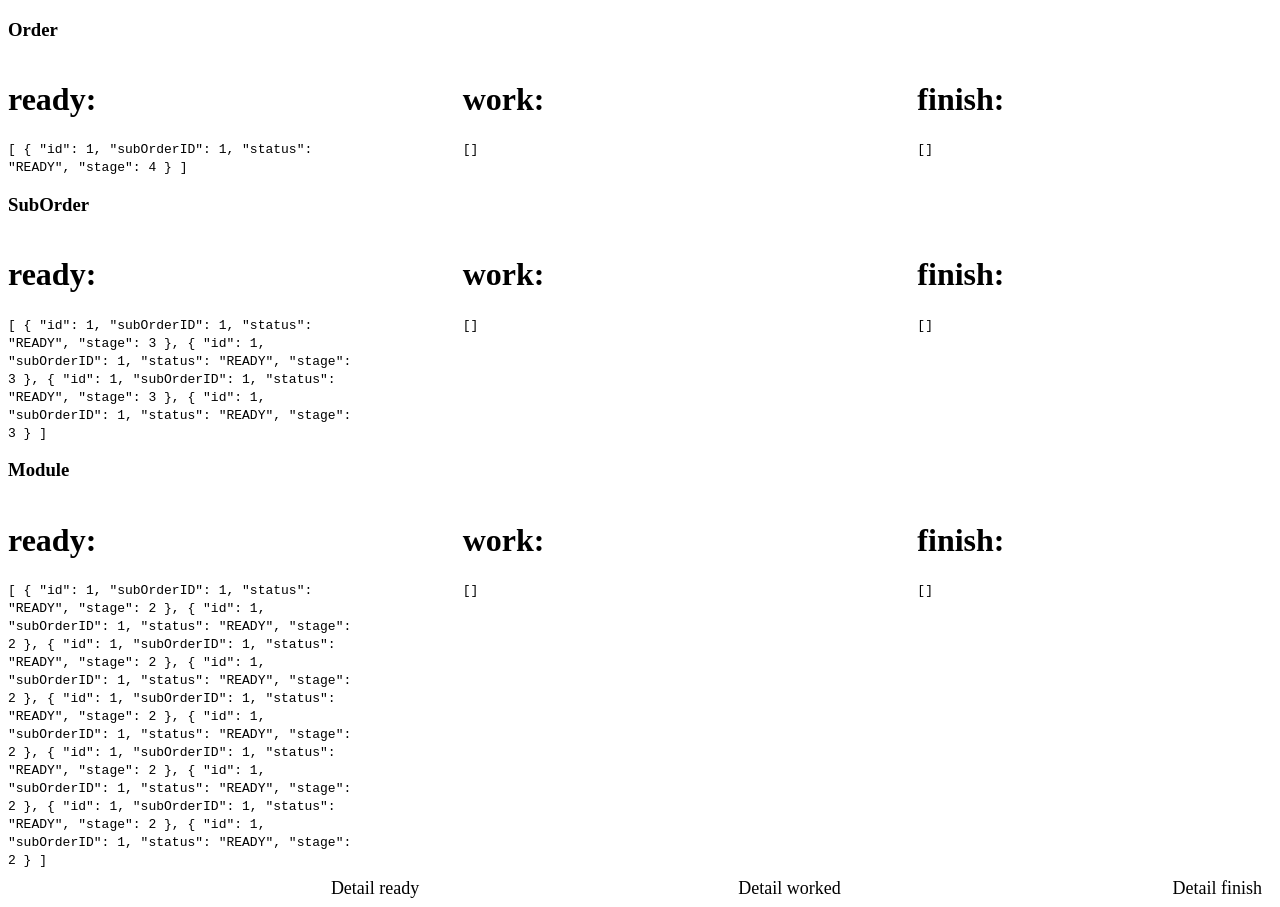
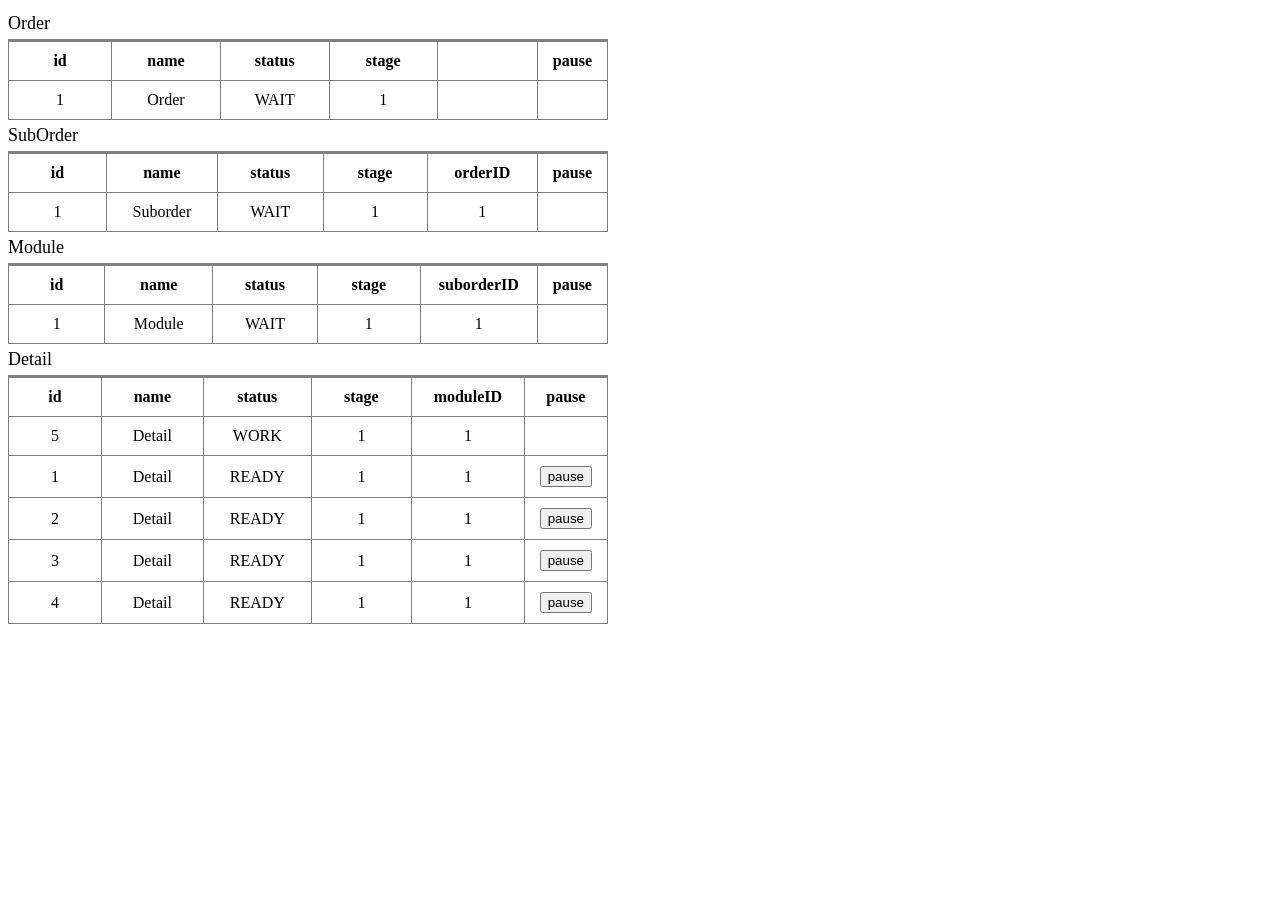
Before and after one commit to Hazard-87/project, a Vue app: page / in a window 1280 px wide. Shown: the top 907 px of the page. After the commit the page ends 800 px from the top, so only its background shows below. Built offline with nearby package versions, Linux system fonts and the light colour scheme.

Commit message:
Реализован переход задач

```diff
--- a/src/components/Detail.vue
+++ b/src/components/Detail.vue
@@ -1,137 +1,110 @@
 <template>
   <div>
     <div class="container">
-      <table>
-        <caption>
-          Detail ready
-        </caption>
-        <tr>
-          <th>id</th>
-          <th>name</th>
-          <th>status</th>
-          <th>stage</th>
-          <th>moduleID</th>
-        </tr>
-        <tr v-for="item in orders" :key="item.id">
-          <td>{{ item.id }}</td>
-          <td>{{ item.name }}</td>
-          <td>{{ item.status }}</td>
-          <td>{{ item.stage }}</td>
-          <td>{{ item.moduleID }}</td>
-        </tr>
-      </table>
-      <table>
-        <caption>Detail worked</caption>
-        <tr>
-          <th>id</th>
-          <th>name</th>
-          <th>status</th>
-          <th>stage</th>
-          <th>moduleID</th>
-        </tr>
-        <tr v-for="item in worked" :key="item.id">
-          <td>{{ item.id }}</td>
-          <td>{{ item.name }}</td>
-          <td>{{ item.status }}</td>
-          <td>{{ item.stage }}</td>
-          <td>{{ item.moduleID }}</td>
-        </tr>
-      </table>
-      <table>
-        <caption>Detail finish</caption>
-        <tr>
-          <th>id</th>
-          <th>name</th>
-          <th>status</th>
-          <th>stage</th>
-          <th>moduleID</th>
-        </tr>
-        <tr v-for="item in finish" :key="item.id">
-          <td>{{ item.id }}</td>
-          <td>{{ item.name }}</td>
-          <td>{{ item.status }}</td>
-          <td>{{ item.stage }}</td>
-          <td>{{ item.moduleID }}</td>
-        </tr>
-      </table>
-
-      <!-- <div class="work">
-        <h1>ready:</h1>
-        <code>{{ orders }} </code>
-      </div> -->
-      <!-- <div class="worked">
-        <h1>work:</h1>
-        <code>{{ worked }} </code>
-      </div>
-      <div class="finish">
-        <h1>finish:</h1>
-        <code>{{ finish }} </code>
-      </div> -->
+      <Table :orders="details" :stage="order.stage" title="Detail" @onClick="setPause" />
     </div>
   </div>
 </template>
+
 <script>
+import Table from "@/components/Table.vue";
+
 const WORK = "WORK";
 const READY = "READY";
+const PAUSE = "PAUSE";
 const FINISH = "FINISH";
 
 export default {
-  props: ["id"],
+  name: "Detail",
+
+  components: {
+    Table,
+  },
+
+  props: ["details", "id", "order"],
 
   data() {
     return {
       time: 5000,
-      intervalID: 0,
-      orders: [],
-      worked: [],
-      finish: [],
-      data: {
-        id: 1,
-        name: "detail",
-        moduleID: 1,
-        status: READY,
-        stage: 1,
-      },
+      // orders: [],
+      // worked: [],
+      // finish: [],
+      // detailsData: {
+      //   id: 1,
+      //   name: "Detail",
+      //   listID: 1,
+      //   status: READY,
+      //   stage: 1,
+      // },
     };
   },
 
   methods: {
+    setPause(index) {
+      if (this.orders[index].status === READY) {
+        this.orders[index].status = PAUSE;
+      } else {
+        this.orders[index].status = READY;
+      }
+    },
+
     setWorked() {
-      setTimeout(() => {
-        if (this.orders.length) {
-          let el = { ...this.orders.pop() };
+      let isReady = this.details.find((item) => item.status === READY);
+      if (isReady) {
+        setTimeout(() => {
+          // if (this.orders.length) {
+          let el = { ...this.details.pop() };
           el.status = WORK;
-          el.id = this.orders.length;
-          this.worked.push(el);
+          // el.id = this.orders.length;
+          // this.worked.push(el);
+          this.details.unshift(el);
 
           setTimeout(() => {
-            let obj = { ...this.worked.shift() };
+            // let obj = { ...this.worked.shift() };
+            let obj = { ...this.details.shift() };
             obj.status = FINISH;
-            obj.stage = 2;
-            this.finish.unshift(obj);
+            // this.finish.unshift(obj);
+            this.details.unshift(obj);
+            this.getNextStep();
             this.setWorked();
           }, this.time);
-        } else {
-          this.getNextStep();
-        }
-      }, 500);
+          // } else {
+          // this.getNextStep();
+          // }
+        }, 500);
+      }
     },
 
     getNextStep() {
-      const itemOrders = this.orders.find((item) => item.moduleID === this.id);
-      const itemWorked = this.worked.find((item) => item.moduleID === this.id);
-      if (!itemOrders && !itemWorked) {
+      // const itemOrders = this.orders.find((item) => item.moduleID === this.id);
+      // const itemWorked = this.worked.find((item) => item.moduleID === this.id);
+      // if (!itemOrders && !itemWorked) {
+      let isFinished = this.details.find(
+        (item) =>
+          item.moduleID === this.id &&
+          (item.status === READY || item.status === WORK)
+      );
+      if (!isFinished) {
         console.log("Step 1 finished");
-        this.$emit("onDetailCompleted", true);
+        this.$emit("onDetailCompleted", this.id);
+        this.$emit("onSetStage", this.order.id);
       }
     },
   },
 
   created() {
-    let orders = new Array(20).fill(this.data);
-    this.orders = orders;
-
+    // let details = new Array(5).fill(this.data).map((order, index) => {
+    //   return {
+    //     id: index + 1,
+    //     name: order.name,
+    //     listID: order.listID,
+    //     status: order.status,
+    //     stage: order.stage,
+    //   };
+    // });
+    // this.orders = orders;
     this.setWorked();
+    console.log("Step 1 started");
   },
 };
 </script>
@@ -143,29 +116,4 @@ export default {
   align-items: flex-start;
   justify-content: space-between;
 }
-
-table {
-   width: 600px;
-   border-top: 3px solid grey;
-    border-collapse: collapse;
-    text-align: center;
-    margin-right: 10px;
-}
-
-td:first-child {
-   width: 30%;
-}
-
-th, td {
-   width: 20%;
-   padding: 10px 15px;
-   border: 1px solid grey;
-}
-
-caption {
-  caption-side: top;
-  text-align: right;
-  padding: 10px 0;
-  font-size: 18px;
-}
 </style>
--- a/src/components/Module.vue
+++ b/src/components/Module.vue
@@ -1,112 +1,140 @@
 <template>
   <div>
-    <h3>Module</h3>
     <div class="container">
-      <div class="work">
-        <h1>ready:</h1>
-        <code>{{ orders }} </code>
-      </div>
-      <div class="worked">
-        <h1>work:</h1>
-        <code>{{ worked }} </code>
-      </div>
-      <div class="finish">
-        <h1>finish:</h1>
-        <code>{{ finish }} </code>
-      </div>
+      <Table :orders="modules" :stage="order.stage" title="Module" />
     </div>
     <div>
-      <Detail :id="data.id" @onDetailCompleted="onDetailCompleted" />
+      <Detail
+        v-for="module in modules"
+        :key="module.id"
+        :details="module.details"
+        :id="module.id"
+        :order="order"
+        @onDetailCompleted="onDetailCompleted"
+        @onSetStage="setStage"
+      />
     </div>
   </div>
 </template>
 
 <script>
 import Detail from "@/components/Detail.vue";
+import Table from "@/components/Table.vue";
 
 const WORK = "WORK";
 const READY = "READY";
 const FINISH = "FINISH";
+const WAIT = "WAIT";
 
 export default {
   name: "Module",
   components: {
     Detail,
+    Table,
   },
 
-  props: ["id"],
+  props: ["modules", "id", "order"],
 
   data() {
     return {
       time: 10000,
-      intervalID: 0,
-      isDetailCompleted: false,
-      orders: [],
-      worked: [],
-      finish: [],
-      data: {
-        id: 1,
-        subOrderID: 1,
-        status: READY,
-        stage: 2,
-      },
+      // intervalID: 0,
+      // isDetailCompleted: false,
+      // orders: [],
+      // worked: [],
+      // finish: [],
+      // modulesData: {
+      //   id: 1,
+      //   name: "Module",
+      //   listID: 1,
+      //   status: WAIT,
+      //   stage: 1,
+      // },
     };
   },
 
-  computed: {
-    changeDetailCompleted() {
-      return this.isDetailCompleted;
+  // computed: {
+  //   changeDetailCompleted() {
+  //     return this.orders;
+  //   },
+  // },
+
+  // watch: {
+  //   changeDetailCompleted() {
+  //     console.log('1111')
+  //     // if (this.orders.status === READY) {
+  //     // if (this.isDetailCompleted) {
+  //       this.setWorked();
+  //     // }
+  //   },
+  // },
+  methods: {
+    onDetailCompleted(id) {
+      let obj = this.modules.find((item) => {
+        if (item.id === id) {
+          item.status = READY;
+          return 1;
+        }
+      });
+      if (obj) {
+        this.setWorked();
+        console.log("Step 2 started");
+      }
+    },
+
+    setWorked() {
+      let isReady = this.modules.find((item) => item.status === READY);
+      if (isReady) {
+        setTimeout(() => {
+          let el = { ...this.modules.pop() };
+          el.status = WORK;
+          this.modules.unshift(el);
+
+          setTimeout(() => {
+            let obj = { ...this.modules.shift() };
+            obj.status = FINISH;
+            this.modules.unshift(obj);
+            this.getNextStep();
+            this.setWorked();
+          }, this.time);
+        }, 500);
+      }
+    },
+
+    getNextStep() {
+      const isFinished = this.modules.find(
+        (item) =>
+          item.suborderID === this.id &&
+          (item.status === READY || item.status === WORK)
+      );
+      if (!isFinished) {
+        console.log("Step 2 finished");
+        this.$emit("onModuleCompleted", this.id);
+        this.$emit("onSetStage", this.order.id);
+      }
+    },
+
+    setStage(id) {
+      this.$emit("onSetStage", id);
     },
   },
 
-  watch: {
-    changeDetailCompleted() {
-      if (this.isDetailCompleted) {
-        this.setWorked();
-      }
-    },
-  },
-  methods: {
-    onDetailCompleted(payload) {
-      this.isDetailCompleted = payload;
-      console.log('Step 2 started')
-    },
+  computed: {
 
-    setWorked() {
-      setTimeout(() => {
-        if (this.orders.length) {
-          let el = { ...this.orders.pop() };
-          el.status = WORK;
-          el.id = this.orders.length;
-          this.worked.push(el);
-
-          setTimeout(() => {
-            let obj = { ...this.worked.shift() };
-            obj.status = FINISH;
-            obj.stage = 3;
-            this.finish.push(obj);
-            this.setWorked();
-          }, this.time);
-        } else {
-          this.getNextStep();
-        }
-      }, 500);
-    },
-
-    getNextStep() {
-      const itemOrders = this.orders.find((item) => item.moduleID === this.id);
-      const itemWorked = this.worked.find((item) => item.moduleID === this.id);
-      if (!itemOrders && !itemWorked) {
-        console.log("Step 2 finished");
-        this.$emit("onModuleCompleted", true);
-      }
-    },
   },
 
-  created() {
-    let orders = new Array(10).fill(this.data);
-    this.orders = orders;
-  },
+  // created() {
+  //   let modules = new Array(10).fill(this.data).map((order, index) => {
+  //     return {
+  //       id: index + 1,
+  //       name: order.name,
+  //       listID: order.listID,
+  //       status: order.status,
+  //       stage: order.stage,
+  //     };
+  //   });
+  //   this.orders = orders;
+  // },
 };
 </script>
 
--- a/src/components/Order.vue
+++ b/src/components/Order.vue
@@ -1,37 +1,36 @@
 <template>
   <div>
-    <h3>Order</h3>
     <div class="container">
-      <div class="work">
-        <h1>ready:</h1>
-        <code>{{ orders }} </code>
-      </div>
-      <div class="worked">
-        <h1>work:</h1>
-        <code>{{ worked }} </code>
-      </div>
-      <div class="finish">
-        <h1>finish:</h1>
-        <code>{{ finish }} </code>
-      </div>
+      <Table :orders="orders" title="Order" />
     </div>
     <div>
-      <SubOrder :id="data.id" @onSubOrderCompleted="onSubOrderCompleted" />
+      <SubOrder
+        v-for="order in orders"
+        :key="order.id"
+        :suborders="order.suborders"
+        :id="order.id"
+        :order="order"
+        @onSubOrderCompleted="onSubOrderCompleted"
+        @onSetStage="setStage"
+      />
     </div>
   </div>
 </template>
 
 <script>
 import SubOrder from "@/components/SubOrder.vue";
+import Table from "@/components/Table.vue";
 
 const WORK = "WORK";
 const READY = "READY";
 const FINISH = "FINISH";
+const WAIT = "WAIT";
 
 export default {
   name: "Order",
   components: {
     SubOrder,
+    Table,
   },
 
   props: ["id"],
@@ -44,67 +43,139 @@ export default {
       orders: [],
       worked: [],
       finish: [],
-      data: {
+      orderData: {
         id: 1,
-        subOrderID: 1,
+        name: "Order",
+        status: WAIT,
+        stage: 1,
+        suborders: [],
+      },
+      suborderData: {
+        id: 1,
+        name: "Suborder",
+        orderID: 1,
+        status: WAIT,
+        // stage: 1,
+        modules: [],
+      },
+      moduleData: {
+        id: 1,
+        name: "Module",
+        suborderID: 1,
+        status: WAIT,
+        // stage: 1,
+        details: [],
+      },
+      detailData: {
+        id: 1,
+        name: "Detail",
+        moduleID: 1,
         status: READY,
-        stage: 4,
+        // stage: 1,
       },
     };
   },
 
-  computed: {
-    changeSubOrderCompleted() {
-      return this.isSubOrderCompleted;
-    },
-  },
-
-  watch: {
-    changeSubOrderCompleted() {
-      if (this.isSubOrderCompleted) {
+  methods: {
+    onSubOrderCompleted(id) {
+      let obj = this.orders.find((item) => {
+        if (item.id === id) {
+          item.status = READY;
+          return 1;
+        }
+      });
+      if (obj) {
         this.setWorked();
+        console.log("Step 4 started");
       }
-    },
-  },
-  methods: {
-    onSubOrderCompleted(payload) {
-      this.isSubOrderCompleted = payload;
-      console.log('Step 4 started')
     },
 
     setWorked() {
-      setTimeout(() => {
-        if (this.orders.length) {
+      let isReady = this.orders.find((item) => item.status === READY);
+      if (isReady) {
+        setTimeout(() => {
           let el = { ...this.orders.pop() };
           el.status = WORK;
-          el.id = this.orders.length;
-          this.worked.push(el);
+
+          this.orders.unshift(el);
 
           setTimeout(() => {
-            let obj = { ...this.worked.shift() };
+            let obj = { ...this.orders.shift() };
             obj.status = FINISH;
-            obj.stage = 5;
-            this.finish.push(obj);
+            this.orders.unshift(obj);
+            this.getNextStep();
             this.setWorked();
           }, this.time);
-        } else {
-          this.getNextStep();
-        }
-      }, 500);
+        }, 500);
+      }
     },
 
     getNextStep() {
-      const itemOrders = this.orders.find((item) => item.moduleID === this.id);
-      const itemWorked = this.worked.find((item) => item.moduleID === this.id);
-      if (!itemOrders && !itemWorked) {
+      const isFinished = this.orders.find(
+        (item) => item.status === READY || item.status === WORK
+      );
+      if (!isFinished) {
         console.log("Step 4 finished");
-        alert('FINISH')
+        this.setSuccess();
       }
+    },
+
+    setStage(id) {
+      this.orders.find((order) => {
+        if (order.id === id) {
+          order.stage++;
+        }
+      });
+    },
+
+    setSuccess() {
+      this.orders.find((order) => {
+        if (order.status === FINISH) {
+          order.stage = "SUCCESS";
+        }
+      });
     },
   },
 
   created() {
-    let orders = new Array(1).fill(this.data);
+    let details = new Array(5).fill(this.detailData).map((order, index) => {
+      return {
+        id: index + 1,
+        name: order.name,
+        moduleID: order.moduleID,
+        status: order.status,
+      };
+    });
+
+    let modules = new Array(1).fill(this.moduleData).map((order, index) => {
+      return {
+        id: index + 1,
+        name: order.name,
+        suborderID: order.suborderID,
+        status: order.status,
+        details,
+      };
+    });
+
+    let suborders = new Array(1).fill(this.suborderData).map((order, index) => {
+      return {
+        id: index + 1,
+        name: order.name,
+        orderID: order.orderID,
+        status: order.status,
+        modules,
+      };
+    });
+
+    let orders = new Array(1).fill(this.orderData).map((order, index) => {
+      return {
+        id: index + 1,
+        name: order.name,
+        status: order.status,
+        stage: order.stage,
+        suborders,
+      };
+    });
     this.orders = orders;
   },
 };
--- a/src/components/SubOrder.vue
+++ b/src/components/SubOrder.vue
@@ -1,40 +1,39 @@
 <template>
   <div>
-    <h3>SubOrder</h3>
     <div class="container">
-      <div class="work">
-        <h1>ready:</h1>
-        <code>{{ orders }} </code>
-      </div>
-      <div class="worked">
-        <h1>work:</h1>
-        <code>{{ worked }} </code>
-      </div>
-      <div class="finish">
-        <h1>finish:</h1>
-        <code>{{ finish }} </code>
-      </div>
+      <Table :orders="suborders" :stage="order.stage" title="SubOrder" />
     </div>
     <div>
-      <Module :id="data.id" @onModuleCompleted="onModuleCompleted" />
+      <Module
+        v-for="suborder in suborders"
+        :key="suborder.id"
+        :modules="suborder.modules"
+        :id="suborder.id"
+        :order="order"
+        @onModuleCompleted="onModuleCompleted"
+        @onSetStage="setStage"
+      />
     </div>
   </div>
 </template>
 
 <script>
 import Module from "@/components/Module.vue";
+import Table from "@/components/Table.vue";
 
 const WORK = "WORK";
 const READY = "READY";
 const FINISH = "FINISH";
+const WAIT = "WAIT";
 
 export default {
   name: "SubOrder",
   components: {
     Module,
+    Table,
   },
 
-  props: ["id"],
+  props: ["suborders", "id", "order"],
 
   data() {
     return {
@@ -44,68 +43,78 @@ export default {
       orders: [],
       worked: [],
       finish: [],
-      data: {
+      suborderData: {
         id: 1,
-        subOrderID: 1,
-        status: READY,
-        stage: 3,
+        name: "Suborder",
+        listID: 1,
+        status: WAIT,
+        stage: 1,
       },
     };
   },
 
-  computed: {
-    changeModuleCompleted() {
-      return this.isModuleCompleted;
-    },
-  },
-
-  watch: {
-    changeModuleCompleted() {
-      if (this.isModuleCompleted) {
+  methods: {
+    onModuleCompleted(id) {
+      let obj = this.suborders.find((item) => {
+        if (item.id === id) {
+          item.status = READY;
+          return 1;
+        }
+      });
+      if (obj) {
         this.setWorked();
+        console.log("Step 3 started");
       }
-    },
-  },
-  methods: {
-    onModuleCompleted(payload) {
-      this.isModuleCompleted = payload;
-      console.log('Step 3 started')
     },
 
     setWorked() {
-      setTimeout(() => {
-        if (this.orders.length) {
-          let el = { ...this.orders.pop() };
+      let isReady = this.suborders.find((item) => item.status === READY);
+      if (isReady) {
+        setTimeout(() => {
+          let el = { ...this.suborders.pop() };
           el.status = WORK;
-          el.id = this.orders.length;
-          this.worked.push(el);
+          this.suborders.unshift(el);
 
           setTimeout(() => {
-            let obj = { ...this.worked.shift() };
+            let obj = { ...this.suborders.shift() };
             obj.status = FINISH;
-            obj.stage = 4;
-            this.finish.push(obj);
+            this.suborders.unshift(obj);
+            this.getNextStep();
             this.setWorked();
           }, this.time);
-        } else {
-          this.getNextStep();
-        }
-      }, 500);
+        }, 500);
+      }
     },
 
     getNextStep() {
-      const itemOrders = this.orders.find((item) => item.moduleID === this.id);
-      const itemWorked = this.worked.find((item) => item.moduleID === this.id);
-      if (!itemOrders && !itemWorked) {
+      const isFinished = this.suborders.find(
+        (item) =>
+          item.orderID === this.id &&
+          (item.status === READY || item.status === WORK)
+      );
+      if (!isFinished) {
         console.log("Step 3 finished");
-        this.$emit("onSubOrderCompleted", true);
+        this.$emit("onSubOrderCompleted", this.id);
+        this.$emit("onSetStage", this.order.id);
       }
+    },
+
+    setStage(id) {
+      this.$emit("onSetStage", id);
     },
   },
 
   created() {
-    let orders = new Array(4).fill(this.data);
-    this.orders = orders;
+    // let suborders = new Array(10).fill(this.data).map((order, index) => {
+    //   return {
+    //     id: index + 1,
+    //     name: order.name,
+    //     listID: order.listID,
+    //     status: order.status,
+    //     stage: order.stage,
+    //   };
+    // });
+    // this.orders = orders;
   },
 };
 </script>
--- /dev/null
+++ b/src/components/Table.vue
@@ -0,0 +1,78 @@
+<template>
+  <table>
+    <caption>
+      {{
+        title
+      }}
+    </caption>
+    <tr>
+      <th>id</th>
+      <th>name</th>
+      <th>status</th>
+      <th>stage</th>
+      <th v-if="orders[0].orderID">orderID</th>
+      <th v-else-if="orders[0].suborderID">suborderID</th>
+      <th v-else-if="orders[0].moduleID">moduleID</th>
+      <th v-else></th>
+      <th>pause</th>
+    </tr>
+    <template>
+      <tr v-for="(item, index) in orders" :key="index">
+        <td>{{ item.id }}</td>
+        <td>{{ item.name }}</td>
+        <td>{{ item.status }}</td>
+        <td v-if="stage">{{ stage }}</td>
+        <td v-else>{{ item.stage }}</td>
+        <td>{{ listID[index] }}</td>
+        <td v-if="item.status === 'READY'">
+          <button @click="$emit('onClick', index)">pause</button>
+        </td>
+        <td v-else-if="item.status === 'PAUSE'">
+          <button @click="$emit('onClick', index)">ready</button>
+        </td>
+        <td v-else></td>
+      </tr>
+    </template>
+  </table>
+</template>
+
+
+<script>
+export default {
+  name: "Table",
+
+  props: ["orders", "title", "stage"],
+
+  computed: {
+    listID() {
+      return (
+        this.orders.map(order => order.orderID || order.suborderID || order.moduleID)
+      );
+    }
+  },
+};
+</script>
+
+
+<style>
+table {
+  width: 600px;
+  border-top: 3px solid grey;
+  border-collapse: collapse;
+  text-align: center;
+  margin-right: 10px;
+}
+
+th,
+td {
+  width: 20%;
+  padding: 10px 15px;
+  border: 1px solid grey;
+}
+
+caption {
+  text-align: left;
+  padding: 5px 0;
+  font-size: 18px;
+}
+</style>
```
Also changed, not shown: src/components/Form.vue (added, +12 -0 lines).
